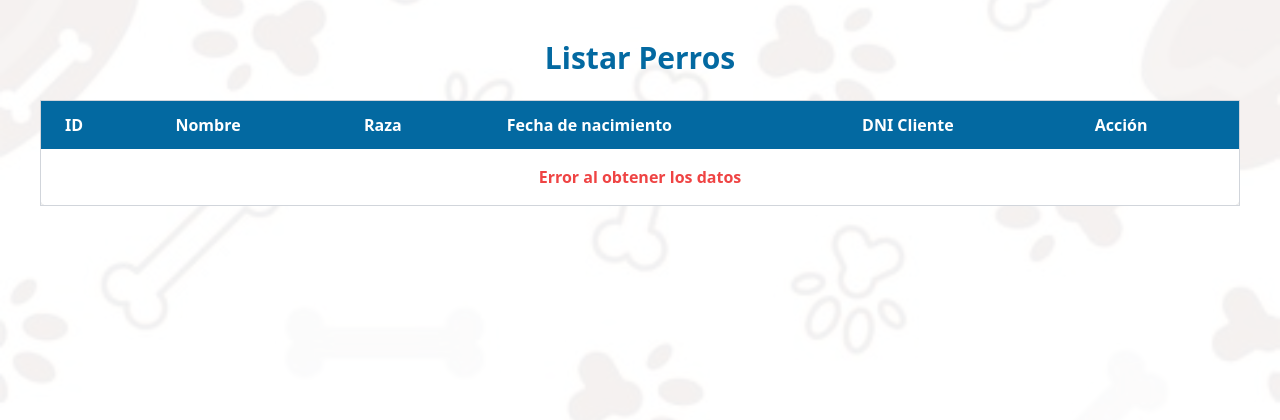
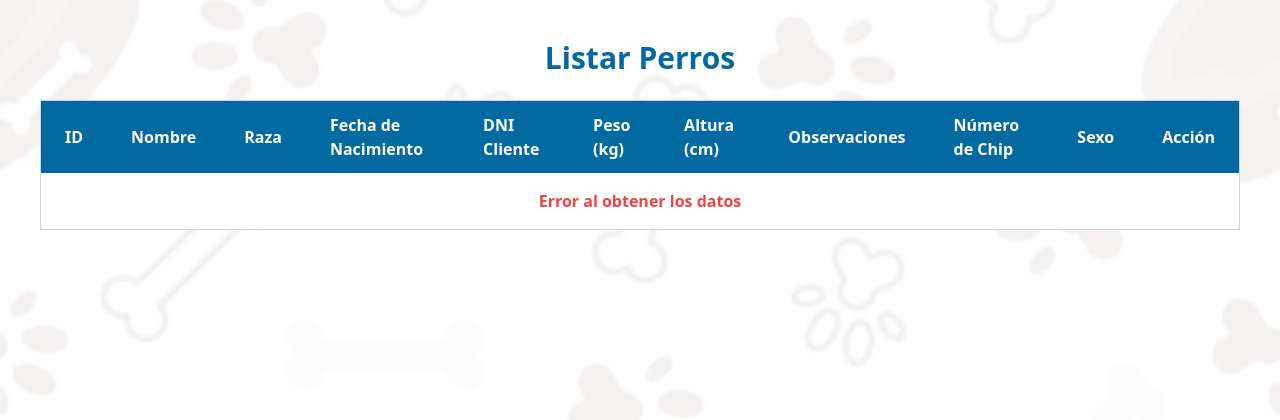
Before and after one commit to alvarogomez05/Proyecto_final_dwes, a PHP site: page /dwes/pages/Perros/listarPerrosView.php in a window 1280 px wide. Shown: the top 420 px of the page. Run offline with PHP 8.4, Linux system fonts and the light colour scheme; data that the repository does not hold is empty; some libraries are stand-ins or nearby versions.

Commit message:
perros no funciona

```diff
--- a/frontend/pages/Perros/insertarPerrosView.php
+++ b/frontend/pages/Perros/insertarPerrosView.php
@@ -36,7 +36,7 @@
                 </div>
             <?php endif; ?>
 
-            <form method="GET" action="./../../controllers/Perros/insertarPerroController.php" class="space-y-4">
+            <form method="GET" action="" class="space-y-4">
                 <div class="grid grid-cols-2 gap-4">
                     <div>
                         <label class="block text-gray-700 font-medium">DNI Cliente</label>
@@ -105,3 +105,7 @@
 </body>
 
 </html>
+
+<?php
+require_once "./../../controllers/Perros/insertarPerroController.php";
+?>
--- a/frontend/pages/Perros/listarPerrosView.php
+++ b/frontend/pages/Perros/listarPerrosView.php
@@ -20,8 +20,13 @@
                 <th class="py-3 px-6 text-left">ID</th>
                 <th class="py-3 px-6 text-left">Nombre</th>
                 <th class="py-3 px-6 text-left">Raza</th>
-                        <th class="py-3 px-6 text-left">Fecha de nacimiento</th>
+                <th class="py-3 px-6 text-left">Fecha de Nacimiento</th>
                 <th class="py-3 px-6 text-left">DNI Cliente</th>
+                <th class="py-3 px-6 text-left">Peso (kg)</th>
+                <th class="py-3 px-6 text-left">Altura (cm)</th>
+                <th class="py-3 px-6 text-left">Observaciones</th>
+                <th class="py-3 px-6 text-left">Número de Chip</th>
+                <th class="py-3 px-6 text-left">Sexo</th>
                 <th class="py-3 px-6 text-left">Acción</th>
             </tr>
         </thead>
@@ -31,7 +36,7 @@
             $response = @file_get_contents($url);
 
             if ($response === false) {
-                        echo "<tr><td colspan='6' class='text-center py-4 text-red-500 font-bold'>Error al obtener los datos</td></tr>";
+                echo "<tr><td colspan='11' class='text-center py-4 text-red-500 font-bold'>Error al obtener los datos</td></tr>";
             } else {
                 $data = json_decode($response, true);
 
@@ -39,10 +44,15 @@
                     foreach ($data as $datos) {
                         echo "<tr class='hover:bg-gray-100'>";
                         echo "<td class='py-4 px-6 border'>{$datos['id']}</td>";
-                                echo "<td class='py-4 px-6 border'>{$datos['nombre']}</td>";
-                                echo "<td class='py-4 px-6 border'>{$datos['raza']}</td>";
-                                echo "<td class='py-4 px-6 border'>{$datos['edad']}</td>";
-                                echo "<td class='py-4 px-6 border'>{$datos['dni_cliente']}</td>";
+                        echo "<td class='py-4 px-6 border'>{$datos['Nombre']}</td>";
+                        echo "<td class='py-4 px-6 border'>{$datos['Raza']}</td>";
+                        echo "<td class='py-4 px-6 border'>{$datos['Fecha_Nto']}</td>"; // Cambié 'edad' por 'fecha_nto'
+                        echo "<td class='py-4 px-6 border'>{$datos['Dni_Cliente']}</td>";
+                        echo "<td class='py-4 px-6 border'>{$datos['Peso']}</td>"; // Campo Peso
+                        echo "<td class='py-4 px-6 border'>{$datos['Altura']}</td>"; // Campo Altura
+                        echo "<td class='py-4 px-6 border'>{$datos['Observaciones']}</td>"; // Campo Observaciones
+                        echo "<td class='py-4 px-6 border'>{$datos['Numero_Chip']}</td>"; // Campo Número de Chip
+                        echo "<td class='py-4 px-6 border'>{$datos['Sexo']}</td>"; // Campo Sexo
                         echo "<td class='py-4 px-6 border'>
                                 <form action='./../../controllers/Perros/deletePerrosController.php' method='POST'>
                                     <input type='hidden' name='id' value='{$datos['id']}'>
@@ -54,14 +64,14 @@
                         echo "</tr>";
                     }
                 } else {
-                            echo "<tr><td colspan='6' class='text-center py-4 text-red-500 font-bold'>No hay datos disponibles</td></tr>";
+                    echo "<tr><td colspan='11' class='text-center py-4 text-red-500 font-bold'>No hay datos disponibles</td></tr>";
                 }
             }
             ?>
         </tbody>
     </table>
 </div>
-    </div>
+
 
     <a href="./../main.php" class="fixed right-10 bottom-10 w-36 bg-yellow-500 hover:bg-yellow-700 text-center text-white font-bold py-2 px-4 rounded-lg">
         Volver
```
Lines whose indentation alone changed are shown as unchanged.
